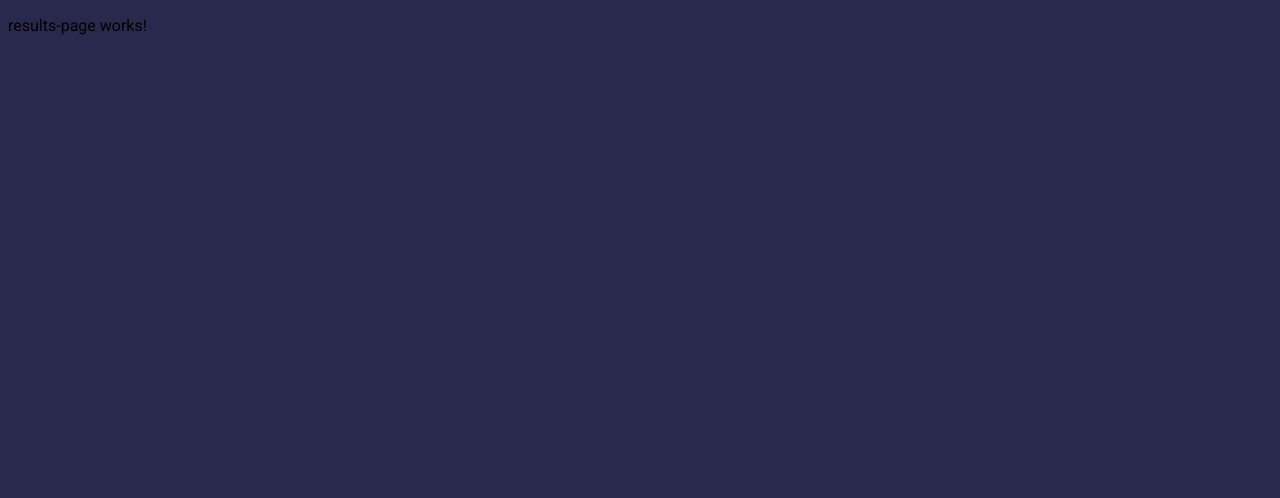
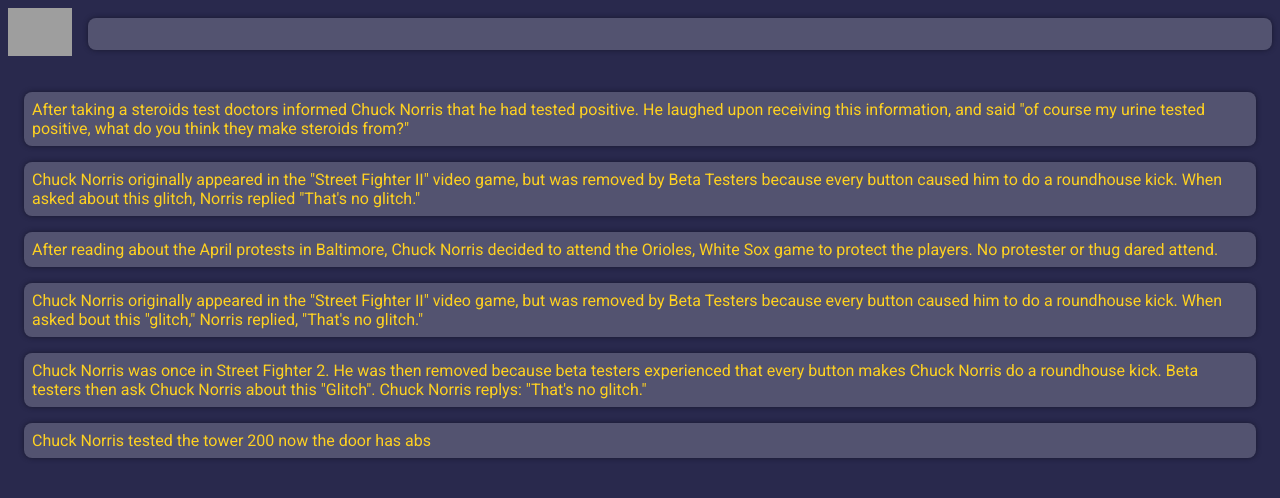
Before and after one commit to CarlosNassif/Chuck-Norris-Jokes, an Angular app: page /results in a window 1280 px wide. Shown: the top 498 px of the page. Built offline with nearby package versions, Linux system fonts and the light colour scheme; grey boxes are pictures that could not be loaded; a web font is replaced by a local one.

Commit message:
style [test-1]: Add ResultsPage style

```diff
--- a/src/app/pages/results-page/results-page.component.html
+++ b/src/app/pages/results-page/results-page.component.html
@@ -1 +1,25 @@
-<p>results-page works!</p>
+<main class="main">
+  <header class="main__header">
+    <a routerLink="">
+      <img
+        class="main__header-icon"
+        [src]="chuckNorrisIcon"
+        alt="Chuck Norris Icon"
+    /></a>
+    <!-- searchbar -->
+    <input
+      #searchBar
+      class="main__header-searchbar"
+      type="search"
+      name="searchbar"
+      id="searchbar"
+    />
+  </header>
+
+  <!-- results list -->
+  <ul class="main__list" *ngIf="!!jokes && jokes.length > 0">
+    <li class="main__item" *ngFor="let joke of jokes">
+      {{ joke.value }}
+    </li>
+  </ul>
+</main>
--- a/src/app/pages/results-page/results-page.component.scss
+++ b/src/app/pages/results-page/results-page.component.scss
@@ -0,0 +1,47 @@
+@use "../../../variables" as variables;
+
+.main {
+  &__header {
+    display: flex;
+    justify-content: center;
+    align-items: center;
+
+    &-icon {
+      height: 3em;
+      margin-right: 1em;
+    }
+
+    &-searchbar {
+      outline: none;
+      border: none;
+      height: 2em;
+      font-size: 1em;
+      width: 100%;
+      border-radius: 0.5em;
+      padding: 0.1em 0.2em;
+      color: variables.$text-color;
+      background-color: variables.$background-color-tint;
+      box-shadow: 0px 0px 5px variables.$background-color-shadow;
+    }
+  }
+
+  &__list {
+    height: calc(95vh - 3em);
+    overflow: hidden;
+    overflow-y: auto;
+    padding: 0px 0.5em;
+  }
+
+  &__item {
+    &::marker {
+      content: "";
+    }
+    color: variables.$text-color;
+    box-shadow: 0px 0px 5px variables.$background-color-shadow;
+    background-color: variables.$background-color-tint;
+    box-sizing: border-box;
+    margin: 1em 0.5em;
+    padding: 0.5em;
+    border-radius: 0.5em;
+  }
+}
--- a/src/app/pages/results-page/results-page.component.ts
+++ b/src/app/pages/results-page/results-page.component.ts
@@ -1,15 +1,82 @@
+import { Joke } from './../../models/JokesResponse';
 import { Component, OnInit } from '@angular/core';
 
 @Component({
   selector: 'app-results-page',
   templateUrl: './results-page.component.html',
-  styleUrls: ['./results-page.component.scss']
+  styleUrls: ['./results-page.component.scss'],
 })
 export class ResultsPageComponent implements OnInit {
+  jokes: Joke[] | null = teste.result;
+  readonly chuckNorrisIcon =
+    'https://api.chucknorris.io/img/avatar/chuck-norris.png';
 
-  constructor() { }
+  constructor() {}
 
-  ngOnInit(): void {
-  }
+  ngOnInit(): void {}
+}
 
-}
+const teste = {
+  total: 6,
+  result: [
+    {
+      categories: [],
+      created_at: '2020-01-05 13:42:19.324003',
+      icon_url: 'https://assets.chucknorris.host/img/avatar/chuck-norris.png',
+      id: '9lt_txy7txscuxsyfhb--g',
+      updated_at: '2020-01-05 13:42:19.324003',
+      url: 'https://api.chucknorris.io/jokes/9lt_txy7txscuxsyfhb--g',
+      value:
+        'After taking a steroids test doctors informed Chuck Norris that he had tested positive. He laughed upon receiving this information, and said "of course my urine tested positive, what do you think they make steroids from?"',
+    },
+    {
+      categories: ['dev'],
+      created_at: '2020-01-05 13:42:19.324003',
+      icon_url: 'https://assets.chucknorris.host/img/avatar/chuck-norris.png',
+      id: 'e2gyguu0tg6di7-qykdjnw',
+      updated_at: '2020-01-05 13:42:19.324003',
+      url: 'https://api.chucknorris.io/jokes/e2gyguu0tg6di7-qykdjnw',
+      value:
+        'Chuck Norris originally appeared in the "Street Fighter II" video game, but was removed by Beta Testers because every button caused him to do a roundhouse kick. When asked about this glitch, Norris replied "That\'s no glitch."',
+    },
+    {
+      categories: [],
+      created_at: '2020-01-05 13:42:20.262289',
+      icon_url: 'https://assets.chucknorris.host/img/avatar/chuck-norris.png',
+      id: '3ew2Bz6gQmKbSTVCknrISQ',
+      updated_at: '2020-01-05 13:42:20.262289',
+      url: 'https://api.chucknorris.io/jokes/3ew2Bz6gQmKbSTVCknrISQ',
+      value:
+        'After reading about the April protests in Baltimore, Chuck Norris decided to attend the Orioles, White Sox game to protect the players. No protester or thug dared attend.',
+    },
+    {
+      categories: [],
+      created_at: '2020-01-05 13:42:25.352697',
+      icon_url: 'https://assets.chucknorris.host/img/avatar/chuck-norris.png',
+      id: 'CzoEfJ6WSqCpgdO6VTQrpw',
+      updated_at: '2020-01-05 13:42:25.352697',
+      url: 'https://api.chucknorris.io/jokes/CzoEfJ6WSqCpgdO6VTQrpw',
+      value:
+        'Chuck Norris originally appeared in the "Street Fighter II" video game, but was removed by Beta Testers because every button caused him to do a roundhouse kick. When asked bout this "glitch," Norris replied, "That\'s no glitch."',
+    },
+    {
+      categories: [],
+      created_at: '2020-01-05 13:42:28.984661',
+      icon_url: 'https://assets.chucknorris.host/img/avatar/chuck-norris.png',
+      id: 'YyDUUnNlQEWtSp771kjo1A',
+      updated_at: '2020-01-05 13:42:28.984661',
+      url: 'https://api.chucknorris.io/jokes/YyDUUnNlQEWtSp771kjo1A',
+      value:
+        'Chuck Norris was once in Street Fighter 2. He was then removed because beta testers experienced that every button makes Chuck Norris do a roundhouse kick. Beta testers then ask Chuck Norris about this "Glitch". Chuck Norris replys: "That\'s no glitch."',
+    },
+    {
+      categories: [],
+      created_at: '2020-01-05 13:42:29.569033',
+      icon_url: 'https://assets.chucknorris.host/img/avatar/chuck-norris.png',
+      id: 'cmVOzHTJTaiZbOX2wpJtnA',
+      updated_at: '2020-01-05 13:42:29.569033',
+      url: 'https://api.chucknorris.io/jokes/cmVOzHTJTaiZbOX2wpJtnA',
+      value: 'Chuck Norris tested the tower 200 now the door has abs',
+    },
+  ],
+};
--- a/src/app/pages/search-page/search-page.component.html
+++ b/src/app/pages/search-page/search-page.component.html
@@ -9,12 +9,4 @@
     id="searchbar"
     (keyup)="searchJokes(searchBar.value)"
   />
-
-  <!-- results list -->
-  <ul class="main__list" *ngIf="!!jokes && jokes.length > 0">
-    <li class="main__item" *ngFor="let joke of jokes">
-      <!-- <img [src]="chuckNorrisIcon" alt="chuck norris icon" /> -->
-      {{ joke.value }}
-    </li>
-  </ul>
 </main>
--- a/src/app/pages/search-page/search-page.component.scss
+++ b/src/app/pages/search-page/search-page.component.scss
@@ -29,24 +29,4 @@
     background-color: variables.$background-color-tint;
     box-shadow: 0px 0px 5px variables.$background-color-shadow;
   }
-
-  &__list {
-    height: 50vh;
-    overflow: hidden;
-    overflow-y: auto;
-    padding: 0px 0.5em;
-  }
-
-  &__item {
-    &::marker {
-      content: "";
-    }
-    color: variables.$text-color;
-    box-shadow: 0px 0px 5px variables.$background-color-shadow;
-    background-color: variables.$background-color-tint;
-    box-sizing: border-box;
-    margin: 1em 0.5em;
-    padding: 0.5em;
-    border-radius: 0.5em;
-  }
 }
--- a/src/app/pages/search-page/search-page.component.ts
+++ b/src/app/pages/search-page/search-page.component.ts
@@ -11,7 +11,7 @@ import { ChuckNorrisService } from '../../services/chuck-norris/chuck-norris.ser
 })
 export class SearchPageComponent implements OnInit {
   $search: EventEmitter<string> = new EventEmitter();
-  jokes: Joke[] | null = teste.result;
+  jokes: Joke[] | null = null;
   readonly chuckNorrisIcon =
     'https://api.chucknorris.io/img/avatar/chuck-norris.png';
 
@@ -51,68 +51,3 @@ export class SearchPageComponent implements OnInit {
     this.subscribeToSearchEvent();
   }
 }
-
-const teste = {
-  total: 6,
-  result: [
-    {
-      categories: [],
-      created_at: '2020-01-05 13:42:19.324003',
-      icon_url: 'https://assets.chucknorris.host/img/avatar/chuck-norris.png',
-      id: '9lt_txy7txscuxsyfhb--g',
-      updated_at: '2020-01-05 13:42:19.324003',
-      url: 'https://api.chucknorris.io/jokes/9lt_txy7txscuxsyfhb--g',
-      value:
-        'After taking a steroids test doctors informed Chuck Norris that he had tested positive. He laughed upon receiving this information, and said "of course my urine tested positive, what do you think they make steroids from?"',
-    },
-    {
-      categories: ['dev'],
-      created_at: '2020-01-05 13:42:19.324003',
-      icon_url: 'https://assets.chucknorris.host/img/avatar/chuck-norris.png',
-      id: 'e2gyguu0tg6di7-qykdjnw',
-      updated_at: '2020-01-05 13:42:19.324003',
-      url: 'https://api.chucknorris.io/jokes/e2gyguu0tg6di7-qykdjnw',
-      value:
-        'Chuck Norris originally appeared in the "Street Fighter II" video game, but was removed by Beta Testers because every button caused him to do a roundhouse kick. When asked about this glitch, Norris replied "That\'s no glitch."',
-    },
-    {
-      categories: [],
-      created_at: '2020-01-05 13:42:20.262289',
-      icon_url: 'https://assets.chucknorris.host/img/avatar/chuck-norris.png',
-      id: '3ew2Bz6gQmKbSTVCknrISQ',
-      updated_at: '2020-01-05 13:42:20.262289',
-      url: 'https://api.chucknorris.io/jokes/3ew2Bz6gQmKbSTVCknrISQ',
-      value:
-        'After reading about the April protests in Baltimore, Chuck Norris decided to attend the Orioles, White Sox game to protect the players. No protester or thug dared attend.',
-    },
-    {
-      categories: [],
-      created_at: '2020-01-05 13:42:25.352697',
-      icon_url: 'https://assets.chucknorris.host/img/avatar/chuck-norris.png',
-      id: 'CzoEfJ6WSqCpgdO6VTQrpw',
-      updated_at: '2020-01-05 13:42:25.352697',
-      url: 'https://api.chucknorris.io/jokes/CzoEfJ6WSqCpgdO6VTQrpw',
-      value:
-        'Chuck Norris originally appeared in the "Street Fighter II" video game, but was removed by Beta Testers because every button caused him to do a roundhouse kick. When asked bout this "glitch," Norris replied, "That\'s no glitch."',
-    },
-    {
-      categories: [],
-      created_at: '2020-01-05 13:42:28.984661',
-      icon_url: 'https://assets.chucknorris.host/img/avatar/chuck-norris.png',
-      id: 'YyDUUnNlQEWtSp771kjo1A',
-      updated_at: '2020-01-05 13:42:28.984661',
-      url: 'https://api.chucknorris.io/jokes/YyDUUnNlQEWtSp771kjo1A',
-      value:
-        'Chuck Norris was once in Street Fighter 2. He was then removed because beta testers experienced that every button makes Chuck Norris do a roundhouse kick. Beta testers then ask Chuck Norris about this "Glitch". Chuck Norris replys: "That\'s no glitch."',
-    },
-    {
-      categories: [],
-      created_at: '2020-01-05 13:42:29.569033',
-      icon_url: 'https://assets.chucknorris.host/img/avatar/chuck-norris.png',
-      id: 'cmVOzHTJTaiZbOX2wpJtnA',
-      updated_at: '2020-01-05 13:42:29.569033',
-      url: 'https://api.chucknorris.io/jokes/cmVOzHTJTaiZbOX2wpJtnA',
-      value: 'Chuck Norris tested the tower 200 now the door has abs',
-    },
-  ],
-};
```
